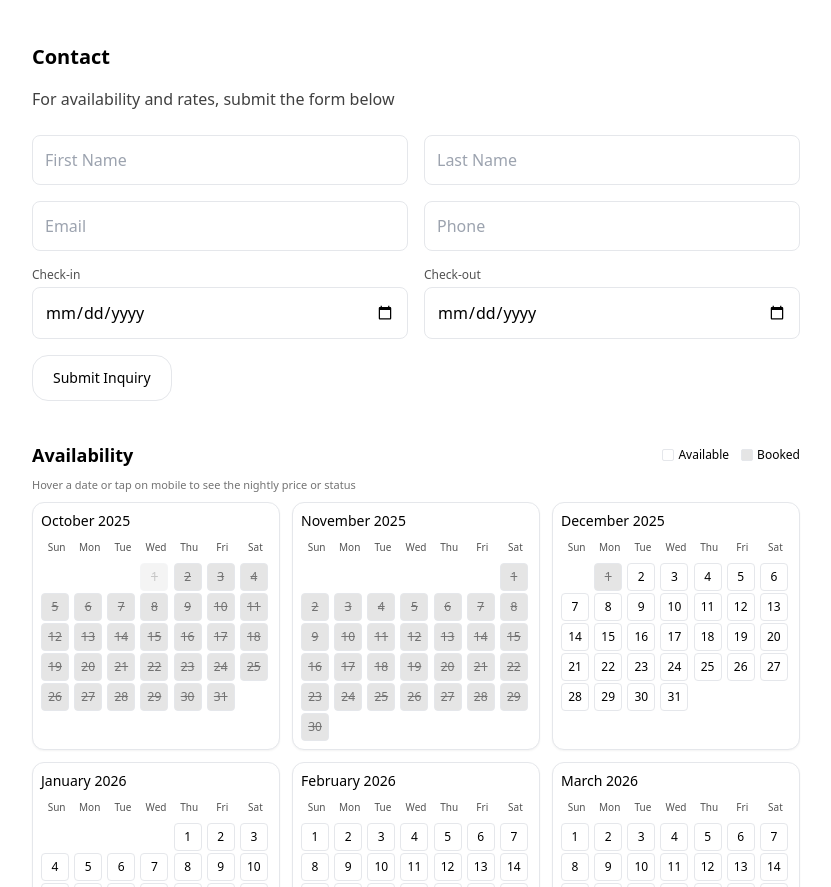
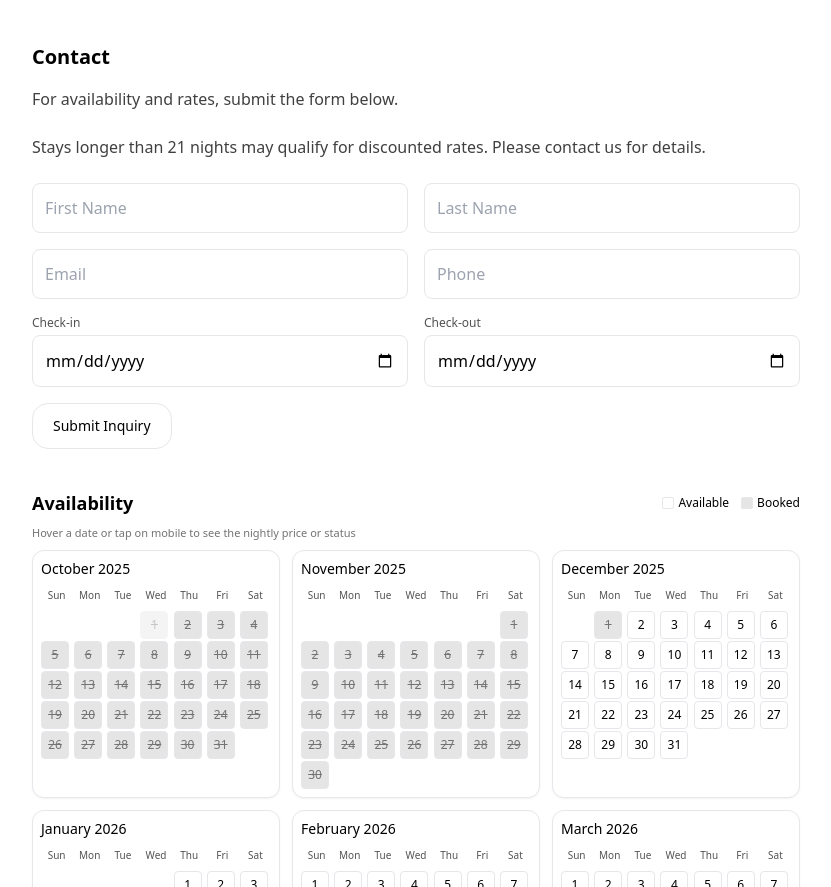
Before and after one commit to maxviens44/hampton-bays-rental, a React (Vite) app: page / in a window 1280 px wide. Shown: the part 5080-5967 px from the top of the page, without its empty margins (224-1055 px from the left). Built offline with nearby package versions, Linux system fonts and the light colour scheme; the HTML template or start-up script is replaced by a standard one.

Commit message:
Update App.jsx

```diff
--- a/src/App.jsx
+++ b/src/App.jsx
@@ -533,7 +533,8 @@ function ContactSection() {
           </div>
         </div>
 
-        <p className="text-neutral-700 mb-6">For availability and rates, submit the form below</p>
+        <p className="text-neutral-700 mb-6">For availability and rates, submit the form below.</p>
+        <p className="text-neutral-700 mb-6">Stays longer than 21 nights may qualify for discounted rates. Please contact us for details.</p>
 
         <form
           name="contact"
```
